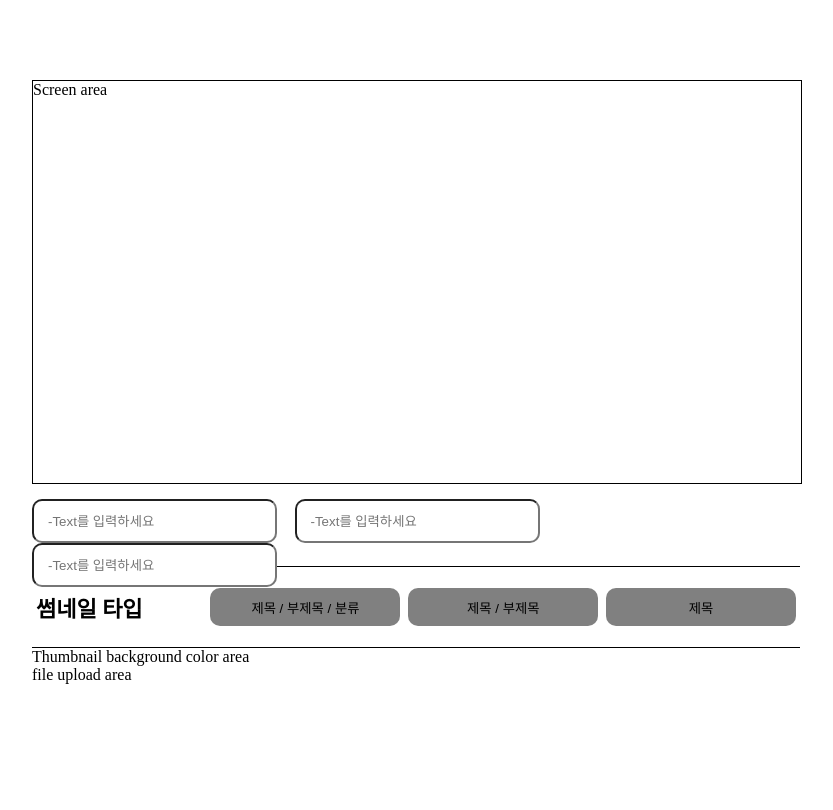
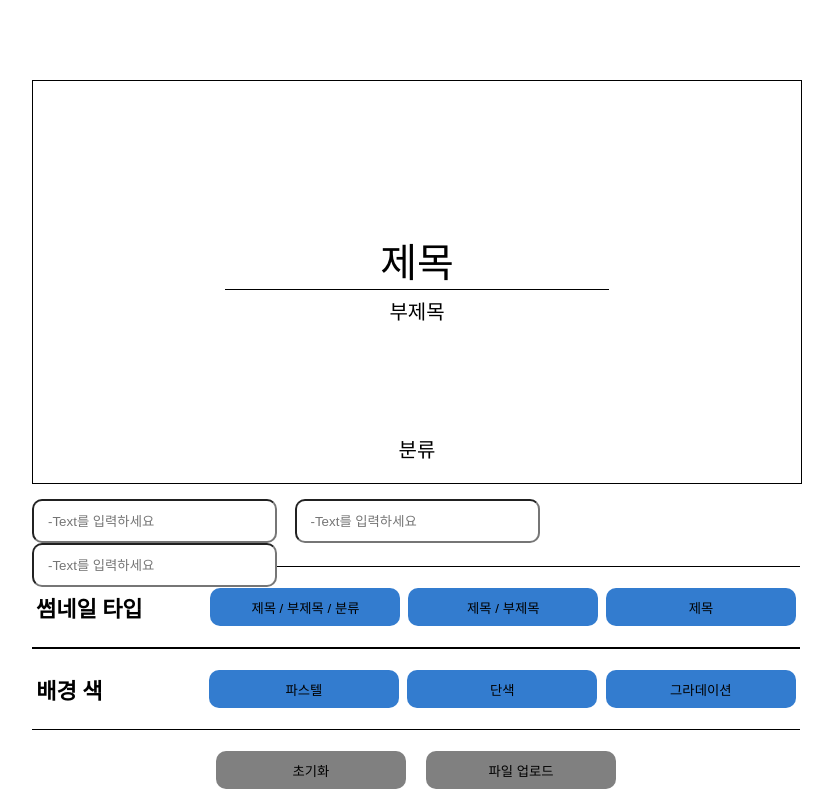
Before and after one commit to baesee0806/Deco-blog, a React (Vite) app: page / in a window 1280 px wide. Shown: the whole page, without its empty margins (224-1057 px from the left). Built offline with nearby package versions, Linux system fonts and the light colour scheme.

Commit message:
UI UX 디자인

```diff
--- a/src/App.tsx
+++ b/src/App.tsx
@@ -1,16 +1,22 @@
 import styled from "styled-components";
 import TextInputArea from "./components/TextInputArea";
 import TypeButtonArea from "./components/TypeButtonArea";
+import ColorButtonArea from "./components/ColorButtonArea";
+import Screen from "./components/Screen";
 
 function App() {
   return (
     <Container>
       <ScreenBox>
-        <Screen>Screen area</Screen>
+        <Screen />
+
         <TextInputArea />
         <TypeButtonArea />
-        <div>Thumbnail background color area</div>
-        <div>file upload area</div>
+        <ColorButtonArea />
+        <ButtonBox>
+          <InitButton>초기화</InitButton>
+          <UploadButton>파일 업로드</UploadButton>
+        </ButtonBox>
       </ScreenBox>
     </Container>
   );
@@ -25,9 +31,27 @@ const ScreenBox = styled.div`
   height: 402.083px;
   margin: 0 auto;
 `;
-const Screen = styled.div`
-  width: 768px;
-  height: 402.083px;
-  border: 1px solid black;
+
+const ButtonBox = styled.div`
+  min-width: 768px;
+  height: 80px;
+  display: flex;
+  align-items: center;
+  justify-content: center;
+`;
+const InitButton = styled.button`
+  background-color: grey;
+  border: none;
+  border-radius: 10px;
+  width: 190px;
+  height: 38px;
+  margin-right: 20px;
+`;
+const UploadButton = styled.button`
+  background-color: grey;
+  border: none;
+  border-radius: 10px;
+  width: 190px;
+  height: 38px;
 `;
 export default App;
--- /dev/null
+++ b/src/components/ColorButtonArea.tsx
@@ -0,0 +1,34 @@
+import styled from "styled-components";
+
+function ColorButtonArea() {
+  return (
+    <ColorButtonContainer>
+      <ColorTitle>배경 색</ColorTitle>
+      <ColorButton>파스텔</ColorButton>
+      <ColorButton>단색</ColorButton>
+      <ColorButton>그라데이션</ColorButton>
+    </ColorButtonContainer>
+  );
+}
+const ColorButtonContainer = styled.div`
+  min-width: 768px;
+  height: 80px;
+  display: flex;
+  align-items: center;
+  justify-content: space-around;
+  border-top: 1px solid black;
+  border-bottom: 1px solid black;
+`;
+const ColorTitle = styled.span`
+  font-size: 22px;
+  font-weight: bold;
+  margin-right: 98px;
+`;
+const ColorButton = styled.button`
+  background-color: #337ccf;
+  border: none;
+  border-radius: 10px;
+  width: 190px;
+  height: 38px;
+`;
+export default ColorButtonArea;
--- /dev/null
+++ b/src/components/Screen.tsx
@@ -0,0 +1,43 @@
+import styled from "styled-components";
+
+function Screen() {
+  return (
+    <ScreenContainer>
+      <Title>제목</Title>
+      <SubTitle>부제목</SubTitle>
+      <Category>분류</Category>
+    </ScreenContainer>
+  );
+}
+const ScreenContainer = styled.div`
+  width: 768px;
+  height: 402.083px;
+  border: 1px solid black;
+  display: flex;
+  flex-direction: column;
+  align-items: center;
+  justify-content: center;
+`;
+const Title = styled.div`
+  display: flex;
+  justify-content: center;
+  align-items: flex-end;
+  width: 50%;
+  height: 60%;
+  font-size: 40px;
+  border-bottom: 1px solid black;
+`;
+const SubTitle = styled.div`
+  display: flex;
+  align-items: flex-end;
+  height: 10%;
+  font-size: 20px;
+`;
+const Category = styled.div`
+  display: flex;
+  align-items: flex-end;
+  height: 40%;
+  font-size: 20px;
+  margin-bottom: 20px;
+`;
+export default Screen;
--- a/src/components/TypeButtonArea.tsx
+++ b/src/components/TypeButtonArea.tsx
@@ -25,7 +25,7 @@ const TypeTitle = styled.span`
   margin-right: 60px;
 `;
 const TypeButton = styled.button`
-  background-color: grey;
+  background-color: #337ccf;
   border: none;
   border-radius: 10px;
   width: 190px;
```
